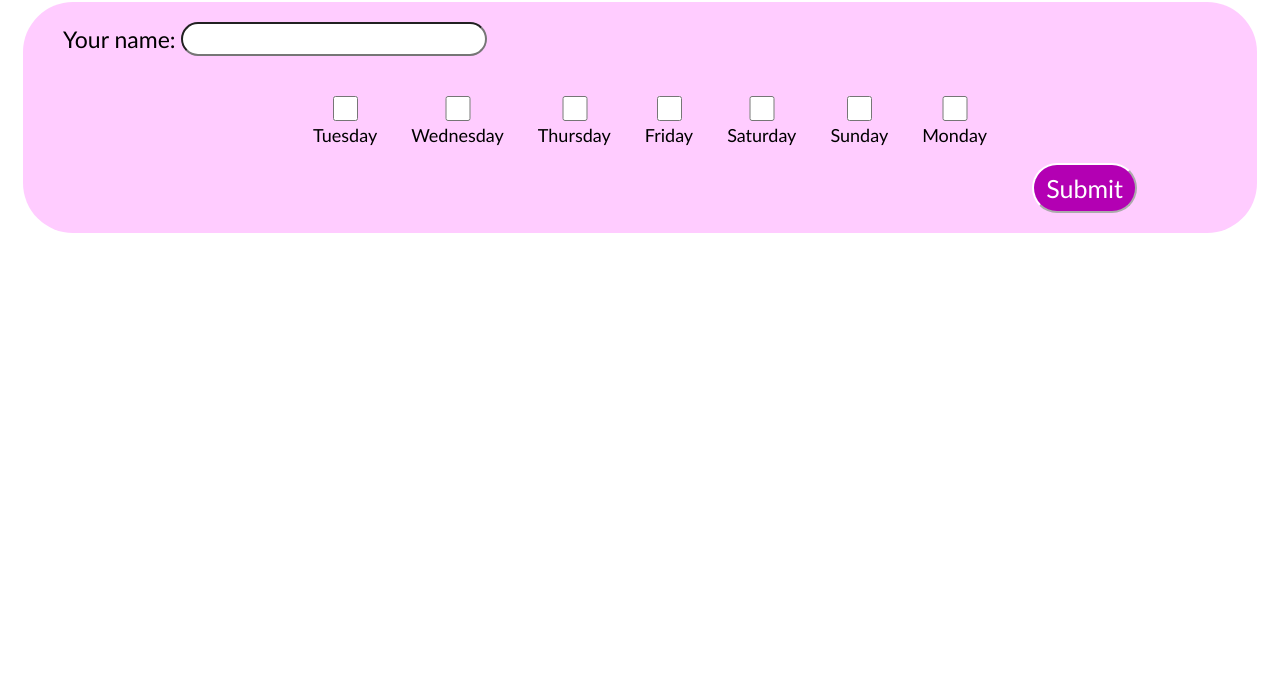
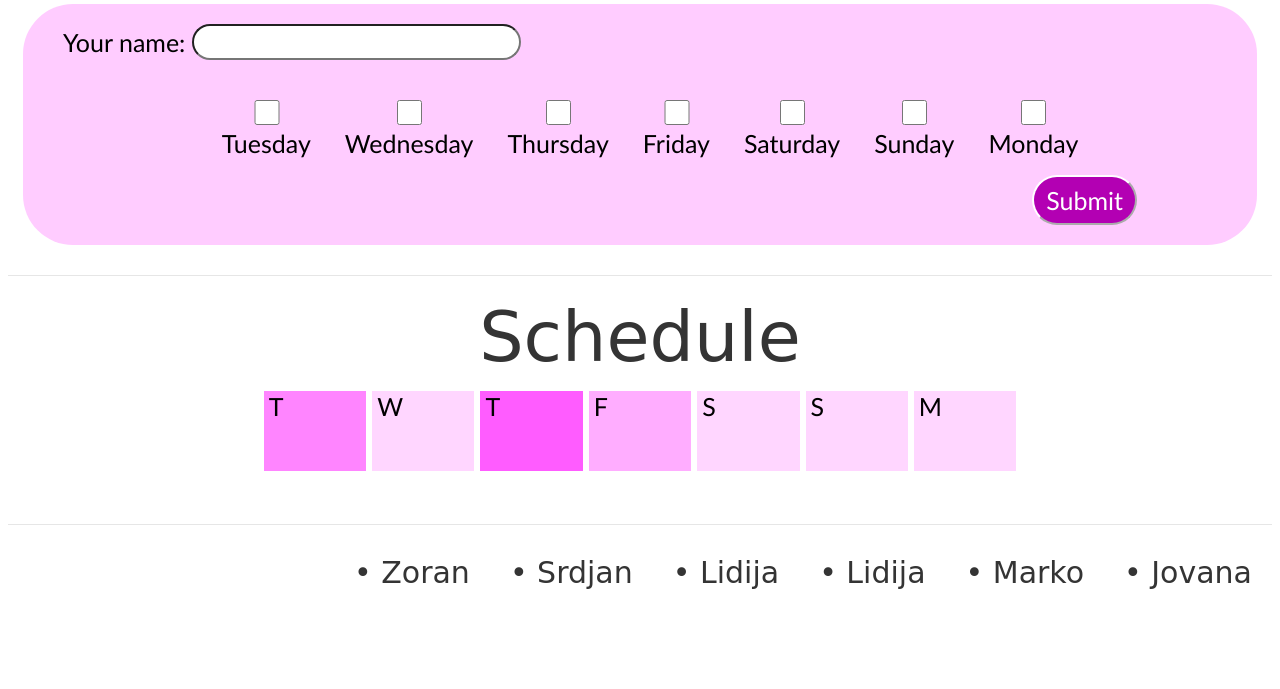
Before and after one commit to jovanasstojanovic/rxjs, a website built with webpack: page RxJS/index.html in a window 1280 px wide. Shown: the part 111-800 px from the top of the page. Built offline with nearby package versions, Linux system fonts and the light colour scheme; data requests are answered from the project's data file.

Commit message:
beta trial

```diff
--- a/RxJS/db/users-db.json
+++ b/RxJS/db/users-db.json
@@ -27,19 +27,6 @@
       "id": 1
     },
     {
-      "ime": "Petar",
-      "dani": {
-        "0": 1,
-        "1": 0,
-        "2": 0,
-        "3": 0,
-        "4": 0,
-        "5": 0,
-        "6": 1
-      },
-      "id": 2
-    },
-    {
       "ime": "Lidija",
       "dani": {
         "0": 0,
@@ -51,6 +38,45 @@
         "6": 0
       },
       "id": 3
+    },
+    {
+      "ime": "Lidija",
+      "dani": {
+        "0": 1,
+        "1": 0,
+        "2": 0,
+        "3": 0,
+        "4": 1,
+        "5": 0,
+        "6": 0
+      },
+      "id": 4
+    },
+    {
+      "ime": "Srdjan",
+      "dani": {
+        "0": 1,
+        "1": 1,
+        "2": 1,
+        "3": 0,
+        "4": 0,
+        "5": 0,
+        "6": 0
+      },
+      "id": 5
+    },
+    {
+      "ime": "Zoran",
+      "dani": {
+        "0": 0,
+        "1": 0,
+        "2": 1,
+        "3": 0,
+        "4": 0,
+        "5": 0,
+        "6": 0
+      },
+      "id": 6
     }
   ]
 }
--- a/RxJS/index.html
+++ b/RxJS/index.html
@@ -2,7 +2,7 @@
     <head>
         <link rel="shourtcut icon" type="x-icon" href="./slike/logo.png">
         <title>DateNight</title>
-        <h1 style="font-family: 'Brush Script MT', cursive; font-size:65px;margin-left: 20px; color:#671267; margin-bottom: 20px;">
+        <h1 style="font-family: 'Brush Script MT', cursive; font-size:70px;margin-left: 20px; color:#671267; margin-bottom: 20px;">
             DateNight <img style="margin-top: 10px;" src="./slike/logo.png" alt="" height="60">
         </h1>
     </head>
--- a/RxJS/src/index.ts
+++ b/RxJS/src/index.ts
@@ -1,4 +1,4 @@
-import { Observable, Subject, Subscription, combineLatest, debounceTime, filter, forkJoin, from, fromEvent, interval, map, merge, of, pairwise, pluck, range, reduce, sampleTime, scan, startWith, switchMap, take, takeUntil, zip } from "rxjs";
+import { Observable, Subject, Subscription, combineLatest, debounceTime, filter, forkJoin, from, fromEvent, interval, map, merge, of, pairwise, pluck, range, reduce, sampleTime, scan, startWith, switchMap, take, takeUntil, tap, zip } from "rxjs";
 import { Dani, User } from "./user";
 
 //         debounceTime(500)
@@ -6,13 +6,16 @@ import { Dani, User } from "./user";
 
 let odgovara=[0,0,0,0,0,0,0];
 
+const date=new Date();
+let day=date.getDay();
+
 function unosTermina():Element
 {
     let nizDana=["Monday","Tuesday","Wednesday","Thursday","Friday","Saturday","Sunday"];
 
 
-    const date=new Date();
-    let day=date.getDay();
+
+
 
     const termini=document.createElement("div");
         termini.style.display="flex";
@@ -45,7 +48,7 @@ function unosTermina():Element
 
         const kojiDan=document.createElement("label");
             kojiDan.innerHTML=nizDana[day];
-            kojiDan.style.fontSize="18px";
+            kojiDan.style.fontSize="25px";
             kojiDan.style.fontFamily="'Trebuchet MS', sans-serif";
         dan.appendChild(kojiDan);
         termini.appendChild(dan);
@@ -84,7 +87,6 @@ function Predaja(input:HTMLInputElement):Element{
         button.style.backgroundColor="#b300b3";
 
 
-         // Kreirati click$ Observable koristeći zip funkciju
          const click$ = fromEvent(button, 'click').pipe(
           map(() => {
             const inputValue = input.value;
@@ -130,7 +132,6 @@ function sendUserDataToServer(inputValue: string, dani:Dani): Promise<any> {
     });
   }
 
-//eee i za kombinacione operatore iskombinovati klikove na Submit i klikove na dane
 
 
 //////////////////////////////////////////////
@@ -162,6 +163,42 @@ function fetchUsers(baseUrl: string): Observable<User> {
 }
 
 const users$ = fetchUsers(baseUrl);
+
+const names$ = users$.pipe(
+  map((user: User) => user.ime),
+  reduce((acc: string[], name: string) => [...acc, name], []) // Inicijalni akumulator je prazan niz []
+  );
+
+
+  function lista(){
+    const listaImena=document.createElement("div");
+    listaImena.style.width="100%";
+    listaImena.style.marginTop="10px";
+    listaImena.style.display="flex";
+    listaImena.style.flexDirection="row-reverse";
+    listaImena.style.flexWrap="wrap";
+    names$.subscribe((allNames: string[]) => {
+      console.log(allNames);
+      allNames.forEach((ime)=>{
+        const jedno=document.createElement("label");
+        jedno.style.fontSize="30px";
+        jedno.style.margin="20px";
+        jedno.style.fontFamily="'Brush Script MT', cursive";
+        jedno.style.color="#343434";
+        jedno.innerHTML="• "+ime;
+        listaImena.appendChild(jedno);
+      })
+    });
+    const linija=document.createElement("div");
+    linija.style.width="100%";
+    linija.style.height="1px";
+    linija.style.backgroundColor="#e6e6e6";
+    linija.style.marginTop="50px";
+    document.body.appendChild(linija);
+    document.body.appendChild(listaImena);
+  }
+
+
 let niz=[0,0,0,0,0,0,0];
 
 users$.pipe(take(10)).subscribe((user: User) => {
@@ -173,11 +210,13 @@ const dani$: Observable<Dani> = users$.pipe(
   map((dani) => dani.dani)
 );
 
+
+const niz$: Subject<number[]> = new Subject<number[]>();
 dani$.subscribe((dani) => {
-
+  niz$.next([...niz]);
   console.log(dani);
   Object.values(dani).forEach((value, index) => {
-    niz[index] += value;
+    //niz[index] += value;
   });
 
   console.log(niz);
@@ -201,11 +240,11 @@ function ime()
     const labela=document.createElement("label");
         labela.innerHTML="Your name: ";
         labela.style.fontFamily="'Trebuchet MS', sans-serif";
-        labela.style.fontSize="23px";
+        labela.style.fontSize="25px";
     manji.appendChild(labela);
 
     const unosImena=document.createElement("input");
-        unosImena.style.fontSize="23px";
+        unosImena.style.fontSize="25px";
         unosImena.style.fontFamily="'Trebuchet MS', sans-serif";
         unosImena.style.borderRadius="50px";
         unosImena.style.paddingLeft="10px";
@@ -222,14 +261,77 @@ function ime()
     containerPodaci.appendChild(termini);
 
     containerPodaci.appendChild(Predaja(unosImena));
+    containerPodaci.style.marginBottom="30px";
+    const linija=document.createElement("div");
+    linija.style.width="100%";
+    linija.style.height="1px";
+    linija.style.backgroundColor="#e6e6e6";
+    linija.style.marginBottom="20px";
+    document.body.appendChild(linija);
+    const tabelica=document.createElement("div");
+    tabelica.style.display="flex";
+    tabelica.style.flexDirection="row";
+    tabelica.style.width="60%";
+    tabelica.style.marginLeft="20%";
+    const naslov=document.createElement("div");
+    const raspored=document.createElement("label");
+    naslov.style.display="flex";
+
+    naslov.style.justifyContent="center";
+    naslov.style.marginBottom="10px";
+    naslov.appendChild(raspored);
+    raspored.style.fontFamily="'Brush Script MT', cursive";
+    raspored.innerHTML="Schedule";
+    raspored.style.color="#343434";
+    //raspored.style.borderBottom="2px solid black";
+    raspored.style.fontSize="70px";
+    document.body.appendChild(naslov);
+
+    document.body.appendChild(tabelica);
+    tabela(tabelica);
+    lista();
 }
 ime();
 ///////////////////////////////////////////////////
 
-function tabela(){
+function tabela(container:HTMLDivElement){
+  const slova=["M","T","W","T","F","S","S"];
+  for (let i = 0; i < 7; i++) {
+    let dan = document.createElement("div");
+    dan.style.border="3px solid white";
+    dan.style.height="80px";
+    dan.style.width="14%";
+    const labela=document.createElement("label");
+            labela.innerHTML=slova[(day+i)%7];
+            labela.style.margin="5px";
+            labela.style.fontFamily="'Trebuchet MS', sans-serif";
+            labela.style.fontSize="25px";
+            dan.appendChild(labela);
+    dan.classList.add("dan-div");
+    container.appendChild(dan);
+  }
+  combineLatest([niz$, dani$]).pipe(
+    tap(([niz, dani]) => {
+      niz.forEach((value, index) => {
+        niz[index] += dani[index];
+      });
 
+      console.log(niz);
+
+        const divs = document.querySelectorAll(".dan-div");
+        divs.forEach((div:HTMLDivElement, index) => {
+          if (niz[index] >0) {
+            let val=100-8*niz[index];
+
+            div.style.backgroundColor = "hsl(300, 100%, "+val+"%)"; // Ako je odgovara[index] 1, postavi boju na zelenu
+          } else {
+            div.style.backgroundColor = "#e6e6e6"; // Inače, postavi boju na crvenu
+          }
+        });
+
+    })
+  ).subscribe();
 }
-
 
 
 
```
Also changed, not shown: RxJS/dist/bundle.js.
